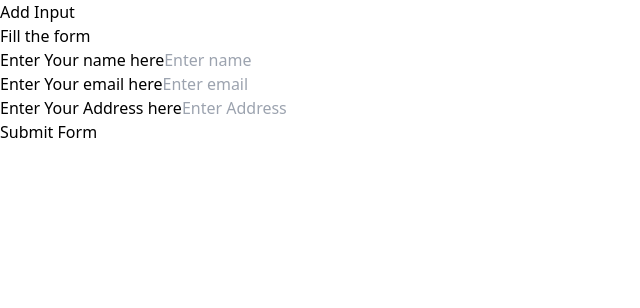
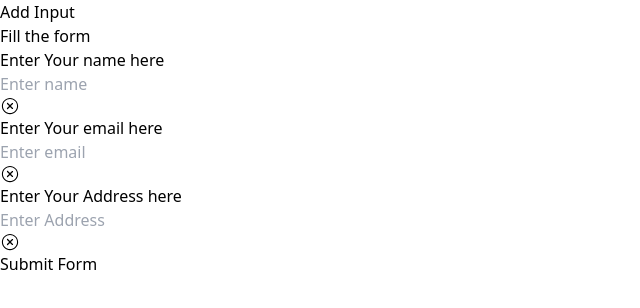
Before and after one commit to hasibulislamha01/Gatherly, a Next.js app: page / in a window 1280 px wide. Shown: the top 308 px of the page, without its empty margins (0-640 px from the left). Built offline with nearby package versions, Linux system fonts and the light colour scheme.

Commit message:
bug fixed for options state variable

```diff
--- a/src/components/Form/DynamicFormInputs.tsx
+++ b/src/components/Form/DynamicFormInputs.tsx
@@ -1,12 +1,19 @@
 import React from 'react'
 import { InputField } from '@/utilities/formData'
 import { SubmitHandler, useForm } from 'react-hook-form'
+import { IoIosCloseCircleOutline } from 'react-icons/io';
 
 type FormValues = {
     [key: string]: string;
 }
 
-export default function DynamicFormInputs({ data }: { data: InputField[] }) {
+type DynamicFormInputsProps = {
+    data: InputField[];
+    handleDeleteField: (id: number) => void; // ← Add the function type here
+};
+
+
+export default function DynamicFormInputs({ data, handleDeleteField }: DynamicFormInputsProps) {
 
     const { handleSubmit, register, reset } = useForm<FormValues>()
     const onSubmit: SubmitHandler<FormValues> = (formData: FormValues) => {
@@ -14,6 +21,8 @@ export default function DynamicFormInputs({ data }: { data: InputField[] }) {
         reset()
 
     }
+
+    console.log('form data are : ',data)
     return (
         <section className='bg-white px-12 py-10  rounded-lg shadow-lg'>
             <h4 className='font-bold text-lg mb-8'>Fill the form</h4>
@@ -22,18 +31,22 @@ export default function DynamicFormInputs({ data }: { data: InputField[] }) {
 
                     {
                         data?.map(item =>
-                            <div key={item.id} className='flex flex-col items-start gap-1'>
+                            <div key={item.id} className='relative group flex flex-col items-start gap-1'>
                                 <label className='text-sm'>Enter Your {item.inputName} here</label>
                                 {
                                     item.type === 'radio' || item.type === 'checkbox' ?
-                                        <section className='w-full flex items-center gap-4'>
+                                        <section className='w-full flex items-center gap-4 flex-wrap'>
                                             {item.options?.map(option =>
                                                 <div key={option.id} className='flex items-center gap-1'>
                                                     <input type={item.type} name={item.inputName} /> <span>{option.value}</span>
                                                 </div>
                                             )}
+                                            <IoIosCloseCircleOutline size={20} className='opacity-0 group-hover:opacity-90 cursor-pointer absolute top-[30%] right-[3%]'
+                                                onClick={() => handleDeleteField(item.id)}
+                                            />
                                         </section>
                                         :
+                                        <div className='relative group'>
                                             <input
                                                 {...register(item?.inputName, { required: true })}
                                                 className='py-1 px-2 rounded-lg border border-gray-300 outline-2'
@@ -41,6 +54,10 @@ export default function DynamicFormInputs({ data }: { data: InputField[] }) {
                                                 placeholder={`Enter ${item.inputName}`}
                                                 type={item?.type}
                                             />
+                                            <IoIosCloseCircleOutline size={20} className='opacity-0 group-hover:opacity-90 cursor-pointer absolute top-[20%] right-[3%]'
+                                                onClick={() => handleDeleteField(item.id)}
+                                            />
+                                        </div>
                                 }
 
                             </div>
--- a/src/components/Form/Form.tsx
+++ b/src/components/Form/Form.tsx
@@ -9,6 +9,7 @@ import DynamicFormInputs from './DynamicFormInputs'
 interface InputType {
     inputName: string,
     type: string,
+    options?: OptionsType[]
 }
 
 interface OptionsType {
@@ -35,14 +36,25 @@ export default function Form() {
             const newInput = { id: newId, ...newInputDetails, options }
             console.log('adding item', newInput)
             setInputData([...inputData, newInput])
+            setOptions([])
         }
     }
 
     console.log('current inputs are: ', inputData)
+
+    // deleting input fields that user don't want in the form
+    const handleDeleteField = (fieldId: number) => {
+        const index = fieldId - 1
+        console.log(`deleting field with id and index`, fieldId, index)
+        const newInputData = [...inputData]
+        newInputData.splice(index, 1)
+        setInputData(newInputData)
+    }
+
     return (
         <section className='w-full flex flex-col md:flex-row items-center justify-center gap-10'>
             <AddInput addInput={addInput} options={options} setOptions={setOptions} />
-            <DynamicFormInputs data={inputData} />
+            <DynamicFormInputs data={inputData} handleDeleteField={handleDeleteField} />
         </section>
     )
 }
```
Lines whose indentation alone changed are shown as unchanged.
